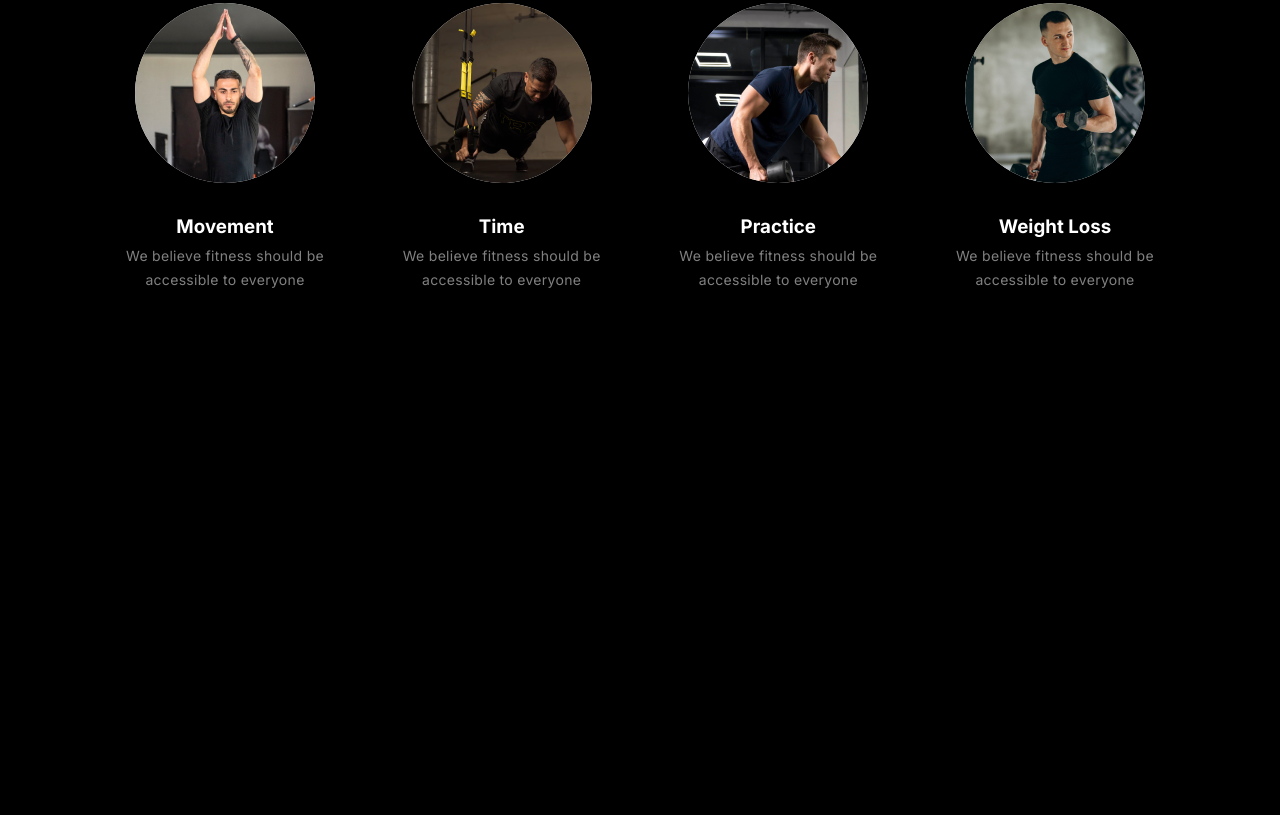
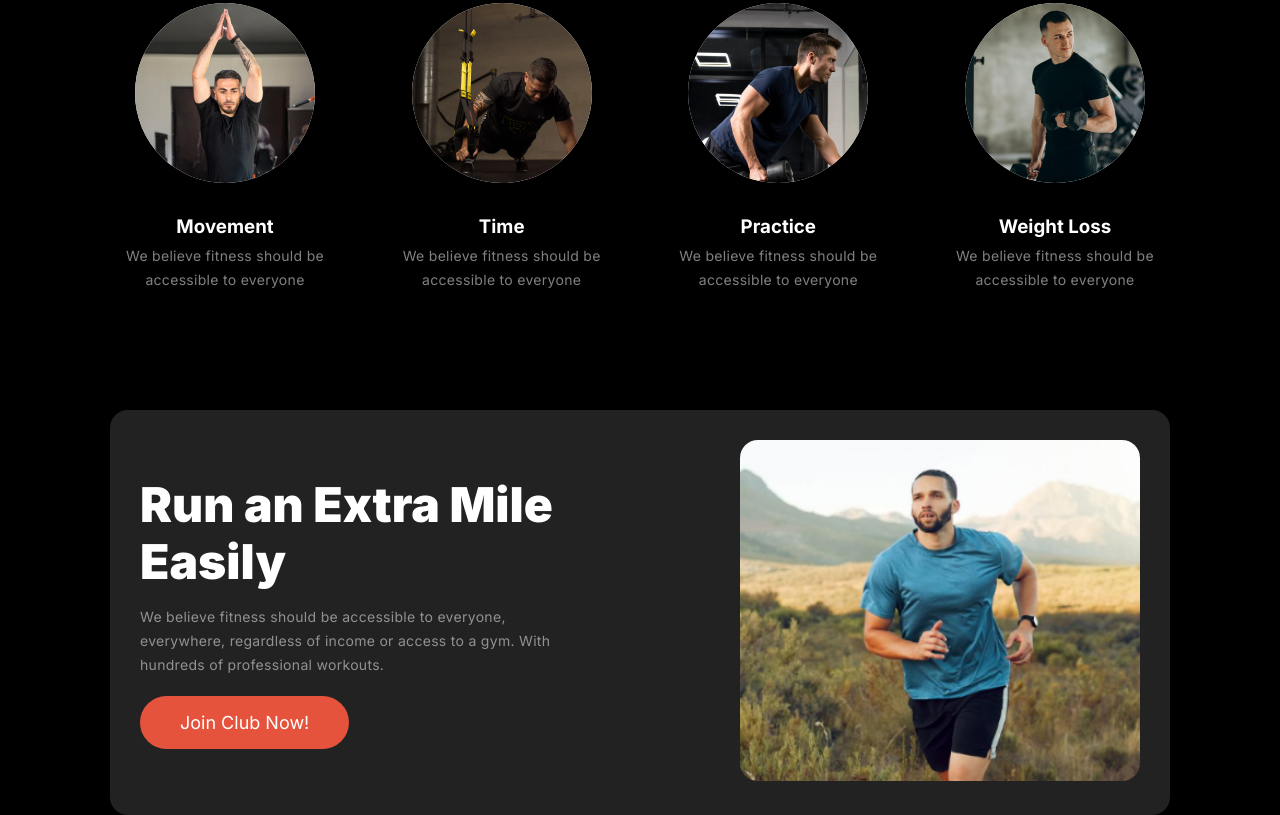
Before and after one commit to Roeich/Assignment-02, a plain HTML site: page index.html in a window 1280 px wide. Shown: the part 1095-1910 px from the top of the page. Before the commit the page ends 1505 px from the top, so only its background shows below. Drawn offline with Linux system fonts and the light colour scheme.

Commit message:
added Run an Extra Mile Easily section

```diff
--- a/css/style.css
+++ b/css/style.css
@@ -193,3 +193,27 @@ p{
     background: rgb(255, 255, 255);
     margin-bottom: 30px;
 }
+
+.extra-content{
+    border-radius: 18px;
+    background: rgb(34, 34, 34);
+    padding: 30px;
+    display: flex;
+    justify-content: space-between;
+    align-items: center;
+}
+.extra-left{
+    width: 45%;
+}
+.extra-section-title{
+    font-size: 48px;
+    font-weight: 900;
+    line-height: 120%;
+}
+.extra-right{
+    width: 40%;
+}
+.extra-right img{
+    border-radius: 18px;
+    width: 100%;
+}
--- a/index.html
+++ b/index.html
@@ -31,6 +31,7 @@
     </header>
 
     <main class="main">
+        <!-- hero section -->
         <section class="hero-section">
             <div class="container">
                 <div class="hero-content">
@@ -67,6 +68,7 @@
             </div>
         </section>
 
+        <!-- Change Your Habits section -->
         <section class="habit-section">
             <div class="container">
                 <h2 class="habit-section-title">Change Your Habits</h2>
@@ -96,6 +98,24 @@
                 </div>
             </div>
         </section>
+
+        <!-- Run an Extra Mile Easily section -->
+        <section class="extra-section">
+            <div class="container">
+                <div class="extra-content">
+                    <div class="extra-left">
+                        <h2 class="extra-section-title">Run an Extra Mile Easily</h2>
+                        <p>We believe fitness should be accessible to everyone, everywhere, regardless of income or access to a gym. With hundreds of professional workouts.</p>
+                        <div>
+                            <a class="btn btn-primary" href="#">Join Club Now!</a>
+                        </div>
+                    </div>
+                    <div class="extra-right">
+                        <img src="images/run.png" alt="run">
+                    </div>
+                </div>
+            </div>
+        </section>
     </main>
 </body>
 </html>
```
Also changed, not shown: images/run.png (added).
